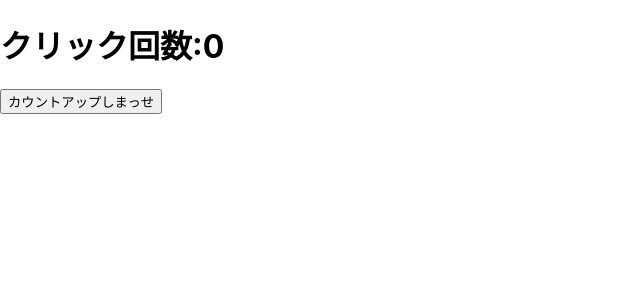
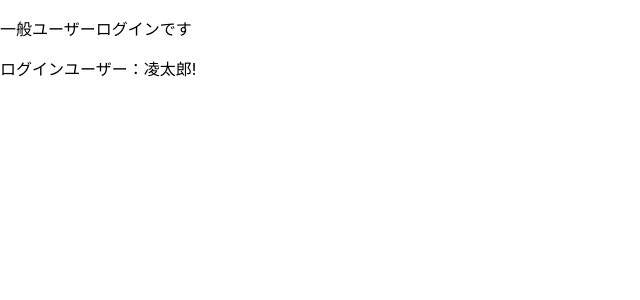
Before and after one commit to RyotaroKurita/hooks_study, a React (Create React App) app: page / in a window 1280 px wide. Shown: the top 300 px of the page, without its empty margins (0-640 px from the left). Built offline with nearby package versions, Linux system fonts and the light colour scheme.

Commit message:
finish useContext

```diff
--- /dev/null
+++ b/src/component/authProvider.tsx
@@ -0,0 +1,41 @@
+import React, { createContext, ReactNode, FC, useContext } from "react";
+
+// 使用するデータの型を定義
+type AuthInformation = {
+  accountLevel : "Admin" | "Normal" | "Guest";
+  accountName : string;
+}
+
+//typeで定義できるが、関数の引数でObjectを扱う際にはinterfaceをつかうことが一般的（らしい）
+interface AuthProviderProps {
+  //null,Undefined,やReactComponentを１つの型宣言で行うことができる
+  //https://commte.net/reactnode
+  children: ReactNode;
+}
+
+const AuthContext = createContext<AuthInformation | undefined>(undefined);
+
+//ReturnHtml内で使用するためにexport
+export function UsingContext() {
+  return useContext(AuthContext);
+}
+
+// React.FCを使用してPropsの型を指定
+const AuthProvider: FC<AuthProviderProps> = ({ children }) => {
+  //今回は固定値を渡しているが、実際はここを変動的にすることで画面の出し分け制御をする。
+  //値を書き換えたあとに明示的にリロード（ctrl＋R）をしないと値が書き換わらない
+  //なぜか確認
+  const userInformation: AuthInformation = {
+    accountLevel: "Normal",
+    accountName: "凌太郎",
+  };
+
+  return (
+    <AuthContext.Provider value={userInformation}>
+       {/* useContext.tsx内でReturnHtmlがchildrenとして渡される */}
+      {children}
+    </AuthContext.Provider>
+  );
+};
+
+export default AuthProvider;
--- /dev/null
+++ b/src/component/returnHtml.tsx
@@ -0,0 +1,21 @@
+import { UsingContext } from "./authProvider";
+
+export default function ReturnHtml() {
+  const accountContext = UsingContext();
+
+  //存在チェックをつけないとエラーが表示される
+  if (!accountContext) {
+    return <div>404 not found</div>
+  } else {
+    const {accountLevel, accountName} = accountContext;
+    return (
+      <div>
+        {/* 受け取ったcontextにより出し分け */}
+        {accountLevel === "Admin" && <p>管理者ログインです</p>}
+        {accountLevel === "Normal" && <p>一般ユーザーログインです</p>}
+        {accountLevel === "Guest" && <p>ゲストとグインです</p>}
+        ログインユーザー：{accountName}!
+      </div>
+    );
+  }
+}
--- /dev/null
+++ b/src/component/useContext.tsx
@@ -0,0 +1,10 @@
+import AuthProvider from "./authProvider";
+import ReturnHtml from "./returnHtml";
+
+export default function CheckContext() {
+  return (
+    <AuthProvider>
+      <ReturnHtml />
+    </AuthProvider>
+  );
+};
--- a/src/component/useEffect.tsx
+++ b/src/component/useEffect.tsx
@@ -16,6 +16,10 @@ export default function CheckUseEffect() {
     console.log("第二引数cnt");
   }, [cnt])
 
+  // useEffect(() => {
+  //   post('/analytics/event', { eventName: 'visit_form' });
+  // }, []);
+
   const cntup = () => {
     setCnt(cnt + 1);
   }
--- a/src/index.tsx
+++ b/src/index.tsx
@@ -7,6 +7,8 @@ import reportWebVitals from './reportWebVitals';
 import SearchCallback from './component/callbackComponent';
 import CheckUseMemo from './component/useMemo';
 import CheckEffect from './component/useEffect';
+import CheckContext from './component/useContext';;
+
 const root = ReactDOM.createRoot(
   document.getElementById('root') as HTMLElement
 );
@@ -15,7 +17,8 @@ root.render(
     {/* <App /> */}
     {/* <SearchCallback /> */}
     {/* <CheckUseMemo /> */}
-    <CheckEffect />
+    {/* <CheckEffect /> */}
+    <CheckContext />
   </React.StrictMode>
 );
 
```
